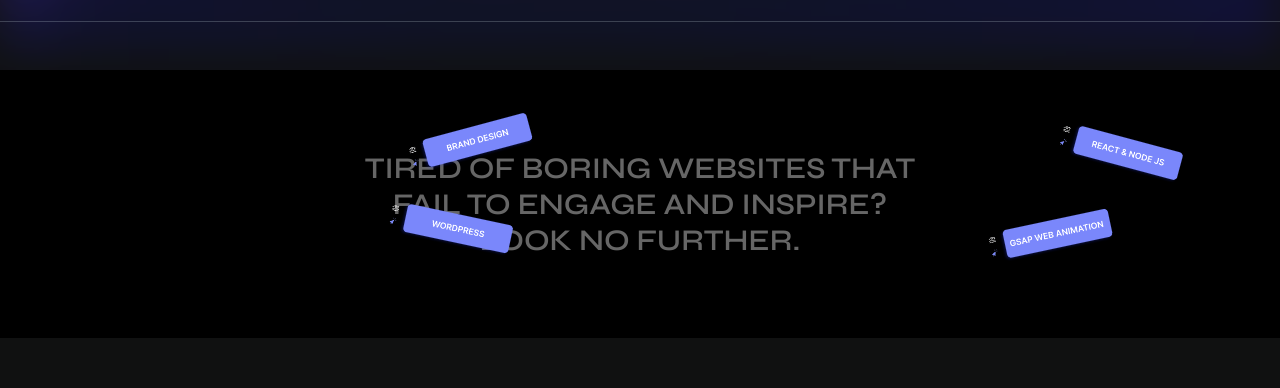
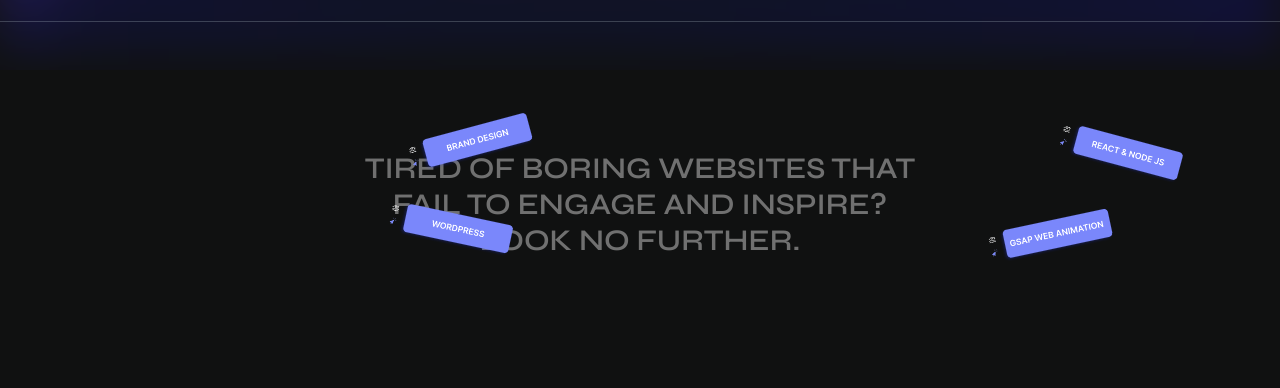
Before and after one commit to shahidul1920/davinch, a React (Vite) app: page / in a window 1280 px wide. Shown: the part 748-1136 px from the top of the page. Built offline with nearby package versions, Linux system fonts and the light colour scheme.

Commit message:
bg color

```diff
--- a/src/components/Boring.jsx
+++ b/src/components/Boring.jsx
@@ -63,7 +63,7 @@ export const Boring = () => {
   })
 
   return (
-    <div>
+    <div className='bg-[var(--dark)]'>
         <div className="container headAniSec mx-auto py-20 px-6 md:px-0 relative">
             <div className="text-center text-white text-3xl uppercase font-semibold headingFont">
                 <h2>tired of boring websites that</h2>
```
